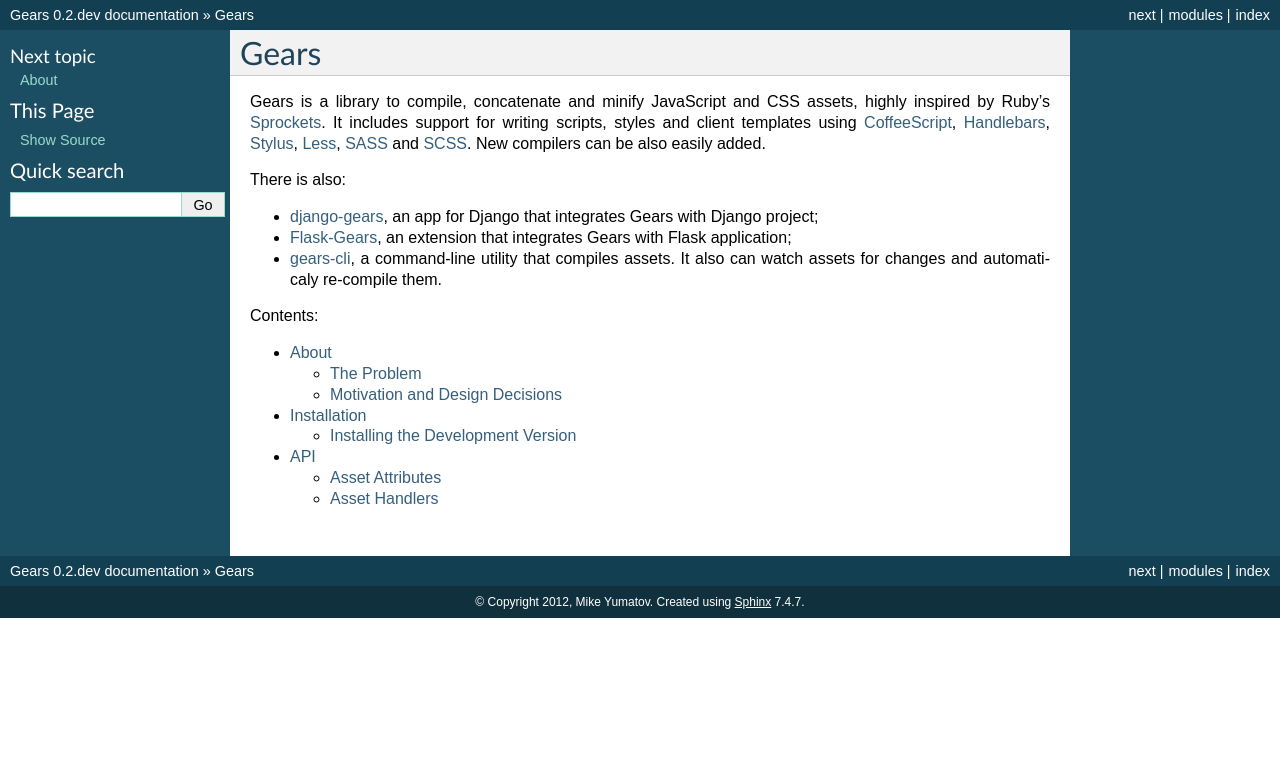
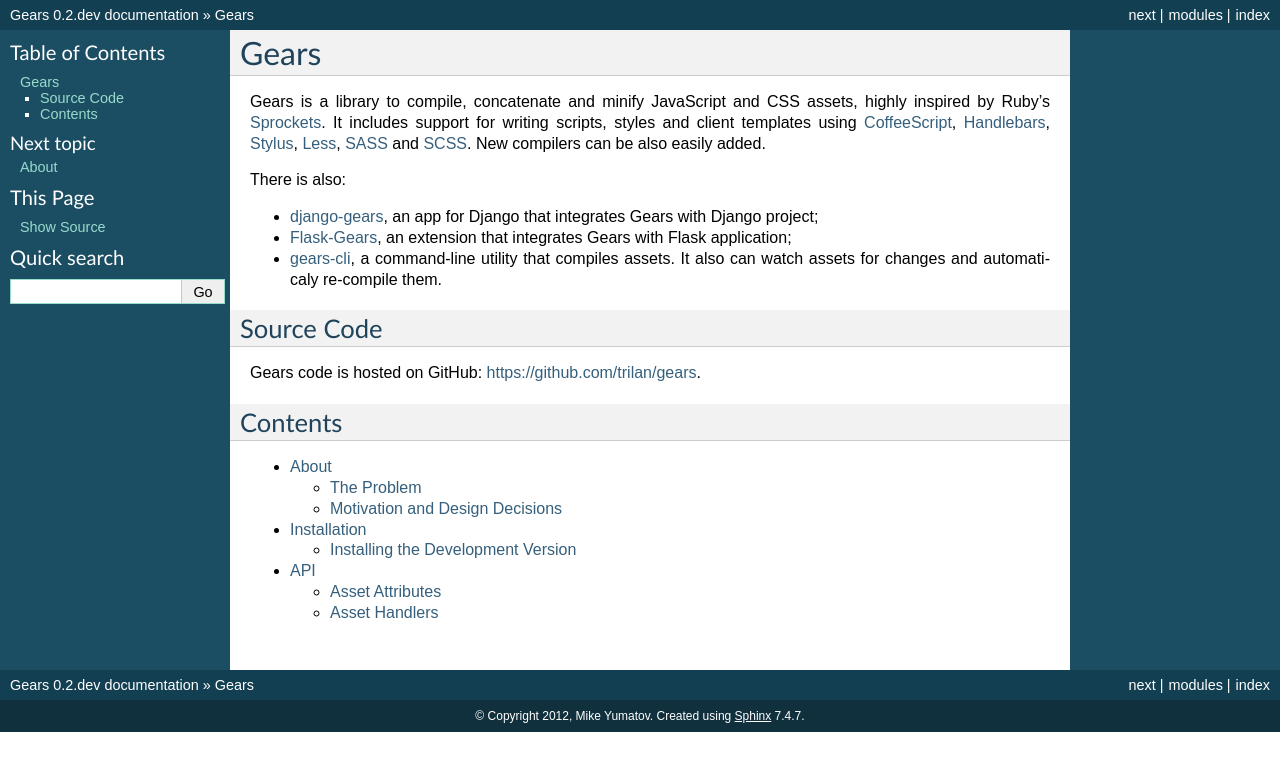
Before and after one commit to gears/gears, a Sphinx documentation site: the page built from docs/index.rst, in a window 1280 px wide. Shown: the top 771 px of the page. Built offline with Sphinx 7.4.7, drawn with Linux system fonts in a browser that asks for light colours.

Commit message:
Add link to GitHub repository

```diff
--- a/docs/index.rst
+++ b/docs/index.rst
@@ -13,7 +13,13 @@
 - gears-cli_, a command-line utility that compiles assets. It also can watch
   assets for changes and automaticaly re-compile them.
 
-Contents:
+Source Code
+-----------
+
+Gears code is hosted on GitHub: https://github.com/trilan/gears.
+
+Contents
+--------
 
 .. toctree::
    :maxdepth: 2
```
